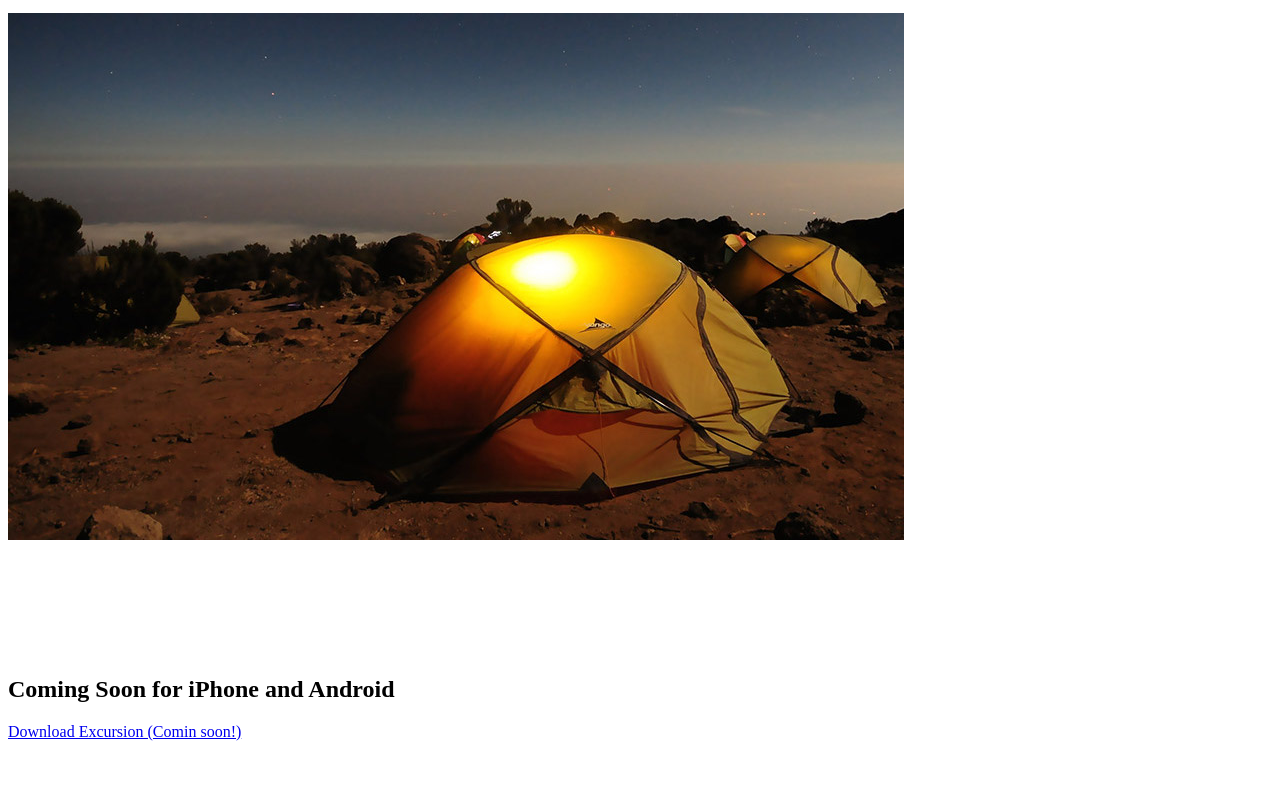
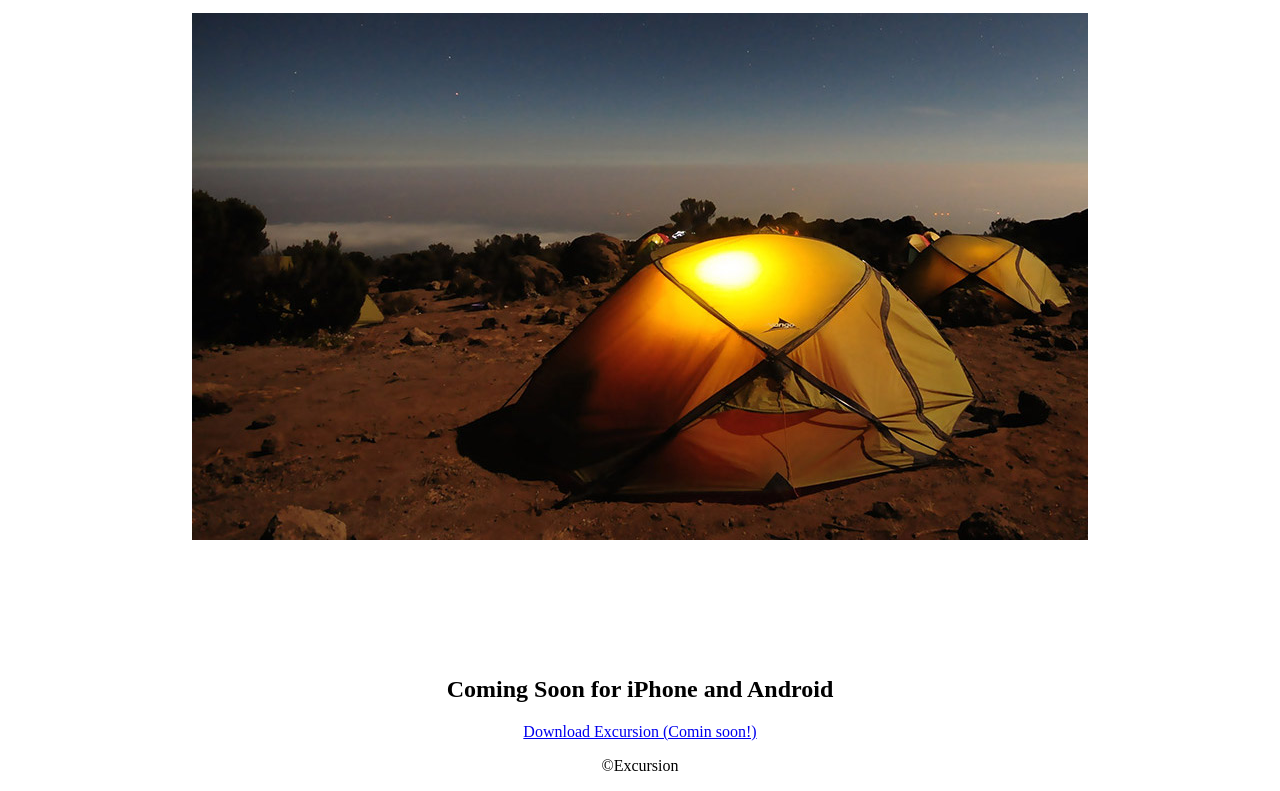
Before and after one commit to JonNelsonCodes/excursion, a plain HTML site: page index.html in a window 1280 px wide. Shown: the part 685-1476 px from the top of the page. Before the commit the page ends 1442 px from the top, so only its background shows below. Drawn offline with Linux system fonts and the light colour scheme; files whose address does not match are found by name.

Commit message:
added copyright

```diff
--- a/index.html
+++ b/index.html
@@ -26,7 +26,7 @@
         <img src="/D:/excursion/resources/photo/phone.png" alt="white and black phone emoticon">
         <h2>Coming Soon for iPhone and Android</h2>
           <a href="https://www.youtube.com/watch?v=dQw4w9WgXcQ"><p class="link">Download Excursion (Comin soon!)</p></a>
-
+          <p id="copyright">&copy;Excursion</p>
       </div>
   </body>
 </html>
--- a/resources/css/style.css
+++ b/resources/css/style.css
@@ -0,0 +1,3 @@
+body {
+  text-align: center;
+}
```
